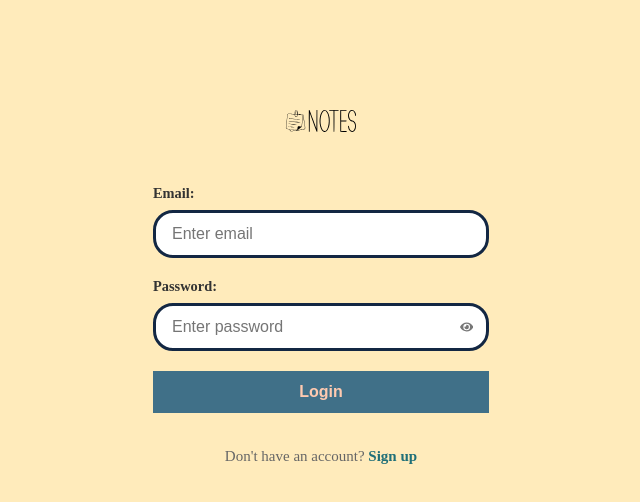
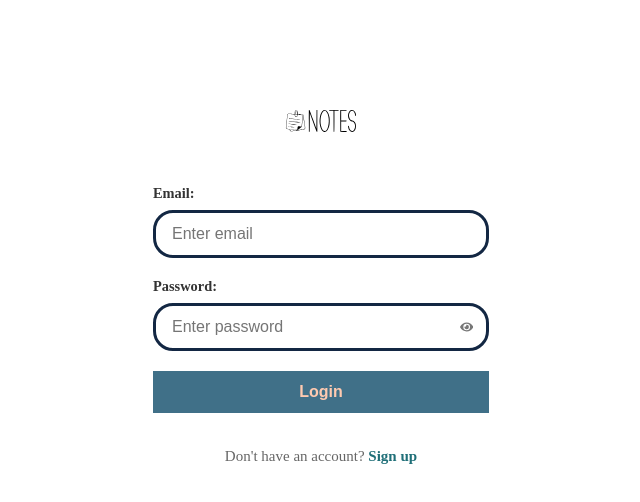
Before and after one commit to AlaeBara/Sharing_Notepad, a React (Create React App) app in the folder Front-end/: page /login in a window 1280 px wide. Shown: the top 502 px of the page, without its empty margins (319-959 px from the left). Built offline with nearby package versions, Linux system fonts and the light colour scheme.

Commit message:
Update Home.module.css

```diff
--- a/Front-end/src/pages/Home.module.css
+++ b/Front-end/src/pages/Home.module.css
@@ -4,7 +4,7 @@
 
 
 body {
-  background-color: #ffebbb;
+  background-color: white;
   margin: 0;
   padding: 0;
 }
@@ -171,7 +171,7 @@ body {
 .addNote {
   background-color:  #407088;
   font: bold;
-  color:  #ffcbcb;;
+  color:  white;
   padding: 0.75rem 1rem;
   border: 1px solid #ffcbcb;
   border-radius: 5px;
```
